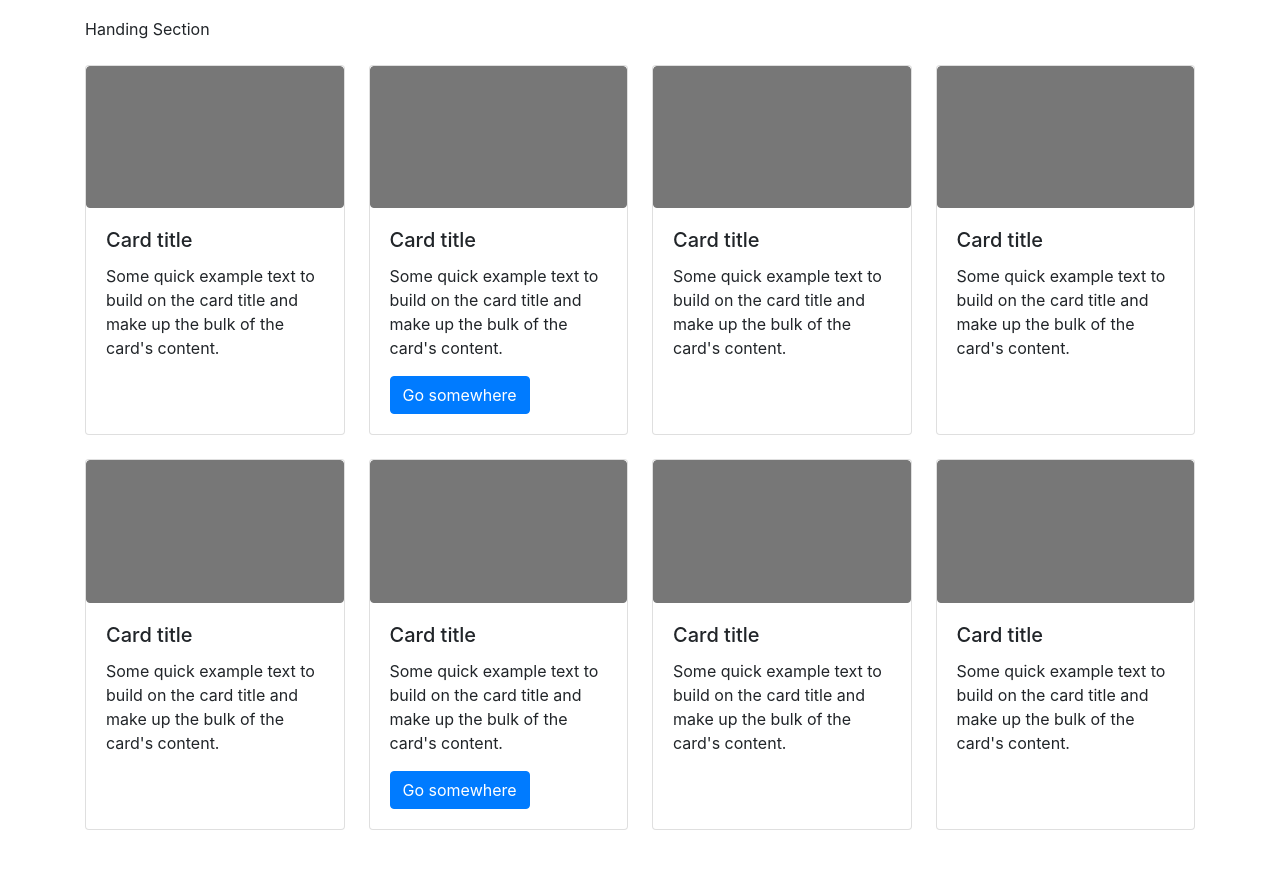
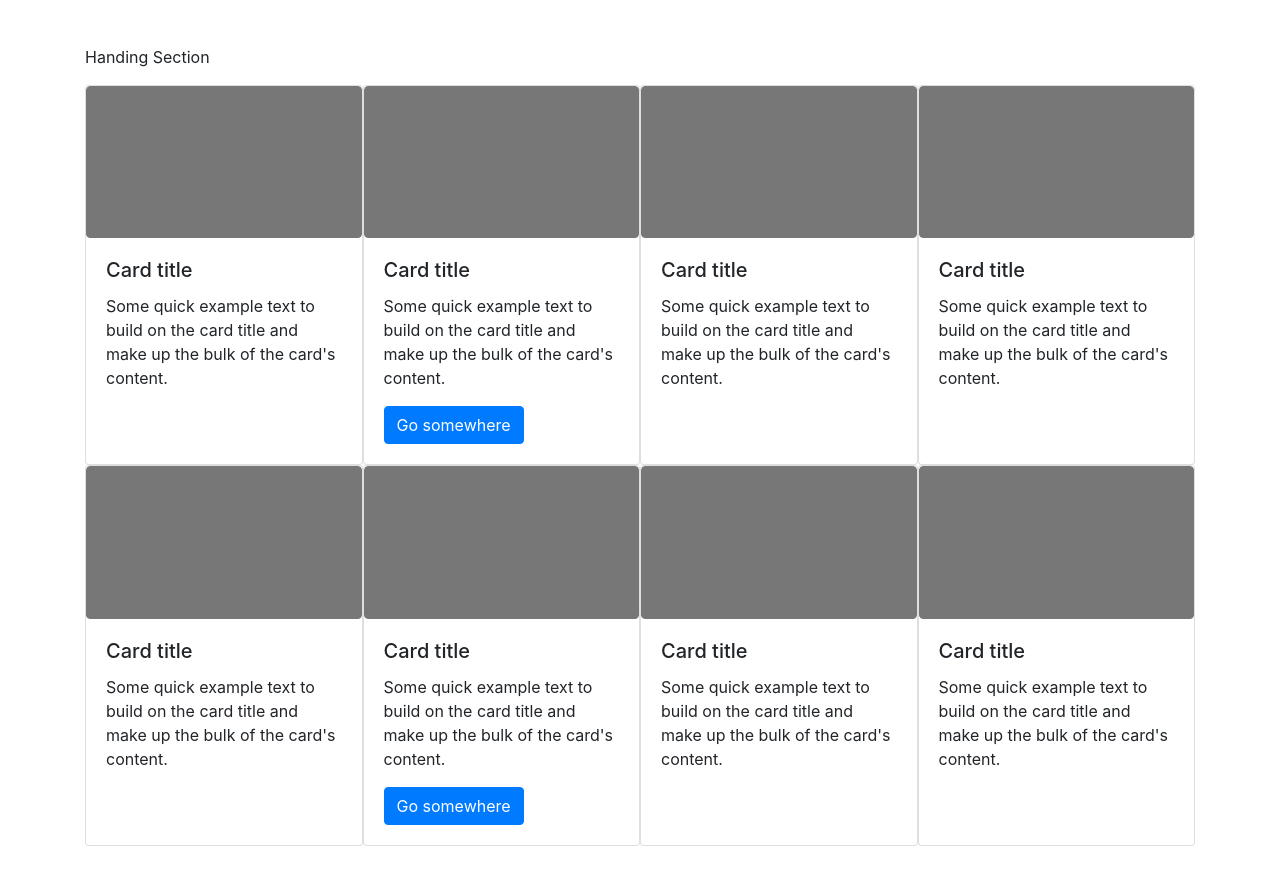
Before and after one commit to KirillTsvetkov/bootstrap-layout, a plain HTML site: page index.html in a window 1280 px wide. Shown: the part 523-1398 px from the top of the page. Drawn offline with nearby package versions, Linux system fonts and the light colour scheme.

Commit message:
add card adaptive

```diff
--- a/index.html
+++ b/index.html
@@ -23,13 +23,13 @@
 	<div class="container">
 
 		<div id="modal-block" class="row mt-4">
-			<div class="col-3">
+			<div class="col-xl-3 col-lg-3 col-md-3 mb-1">
 				<button type="button" class="btn btn-primary" data-toggle="modal" data-target="#samllModal" >Маленькое модальное окно</button>
 			</div>
-			<div  class="col-2 offset-md-4">
+			<div  class="col-xl-2 col-lg-2 col-md-2 offset-md-4 mb-1">
 				<button type="button" class="btn btn-primary" data-toggle="modal" data-target="#Modal">Модальное окно</button>
 			</div>
-			<div>
+			<div class="col-xl-2 col-lg-2 col-md-2 mb-1">
 				<button class="btn btn-outline-primary" type="submit">Большое модалное окно</button>
 			</div>
 		</div>
@@ -54,15 +54,15 @@
 		</div>
 		<div id="heading-section" class="mt-5">
 			<p>Handing Section</p>
-			<div class="row no-gutters mt-4">
-				<div class="card col mr-4">
+			<div class="row no-gutters">
+				<div class="card col-sm-6 col-md-4 col-lg-3 col-xl-3 ">
 					<img class="card-img-top" src="card-img.png" alt="Card image cap">
 					<div class="card-body">
 						<h5 class="card-title">Card title</h5>
 				    	<p class="card-text">Some quick example text to build on the card title and make up the bulk of the card's content.</p>
 				  	</div>
 				</div>
-				<div class="card col mr-4">
+				<div class="card col-sm-6 col-md-4 col-lg-3 col-xl-3">
 					<img class="card-img-top" src="card-img.png" alt="Card image cap">
 					<div class="card-body">
 						<h5 class="card-title">Card title</h5>
@@ -70,30 +70,30 @@
 				    	<a href="#" class="btn btn-primary">Go somewhere</a>
 				  	</div>
 				</div>
-				<div class="card col mr-4">
+				<div class="card col-sm-6 col-md-4 col-lg-3 col-xl-3">
 					<img class="card-img-top" src="card-img.png" alt="Card image cap">
 					<div class="card-body">
 						<h5 class="card-title">Card title</h5>
 				    	<p class="card-text">Some quick example text to build on the card title and make up the bulk of the card's content.</p>
 				  	</div>
 				</div>
-				<div class="card col">
+				<div class="card col-sm-6 col-md-4 col-lg-3 col-xl-3">
 					<img class="card-img-top" src="card-img.png" alt="Card image cap">
 					<div class="card-body">
 						<h5 class="card-title">Card title</h5>
 				    	<p class="card-text">Some quick example text to build on the card title and make up the bulk of the card's content.</p>
 				  	</div>
 				</div>
-			</div>
-			<div class="row no-gutters mt-4">
-				<div class="card col mr-4">
-					<img class="card-img-top" src="card-img.png" alt="Card image cap">
+
+
+			<div class="card col-sm-6 col-md-4 col-lg-3 col-xl-3">
+				<img class="card-img-top" src="card-img.png" alt="Card image cap">
 					<div class="card-body">
 						<h5 class="card-title">Card title</h5>
 				    	<p class="card-text">Some quick example text to build on the card title and make up the bulk of the card's content.</p>
 				  	</div>
 				</div>
-				<div class="card col mr-4">
+				<div class="card col-sm-6 col-md-4 col-lg-3 col-xl-3">
 					<img class="card-img-top" src="card-img.png" alt="Card image cap">
 					<div class="card-body">
 						<h5 class="card-title">Card title</h5>
@@ -101,14 +101,14 @@
 				    	<a href="#" class="btn btn-primary">Go somewhere</a>
 				  	</div>
 				</div>
-				<div class="card col mr-4">
+				<div class="card col-sm-6 col-md-4 col-lg-3 col-xl-3">
 					<img class="card-img-top" src="card-img.png" alt="Card image cap">
 					<div class="card-body">
 						<h5 class="card-title">Card title</h5>
 				    	<p class="card-text">Some quick example text to build on the card title and make up the bulk of the card's content.</p>
 				  	</div>
 				</div>
-				<div class="card col">
+				<div class="card col-sm-6 col-md-4 col-lg-3 col-xl-3">
 					<img class="card-img-top" src="card-img.png" alt="Card image cap">
 					<div class="card-body">
 						<h5 class="card-title">Card title</h5>
```
